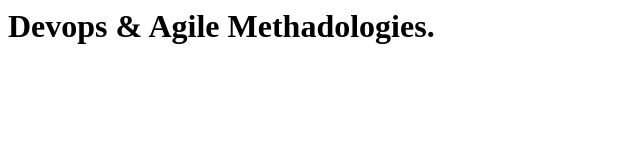
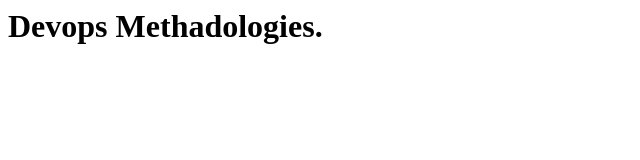
Before and after one commit to SarathiKamal2006/Sarathi, a plain HTML site: page index.html in a window 1280 px wide. Shown: the whole page, without its empty margins (0-640 px from the left). Drawn offline with Linux system fonts and the light colour scheme.

Commit message:
Update index.html

```diff
--- a/index.html
+++ b/index.html
@@ -3,6 +3,6 @@
         <title>Document</title>
     </head>
     <body><h1>
-        Devops & Agile Methadologies.
+        Devops  Methadologies.
     </h1></body>
 </html>
```
